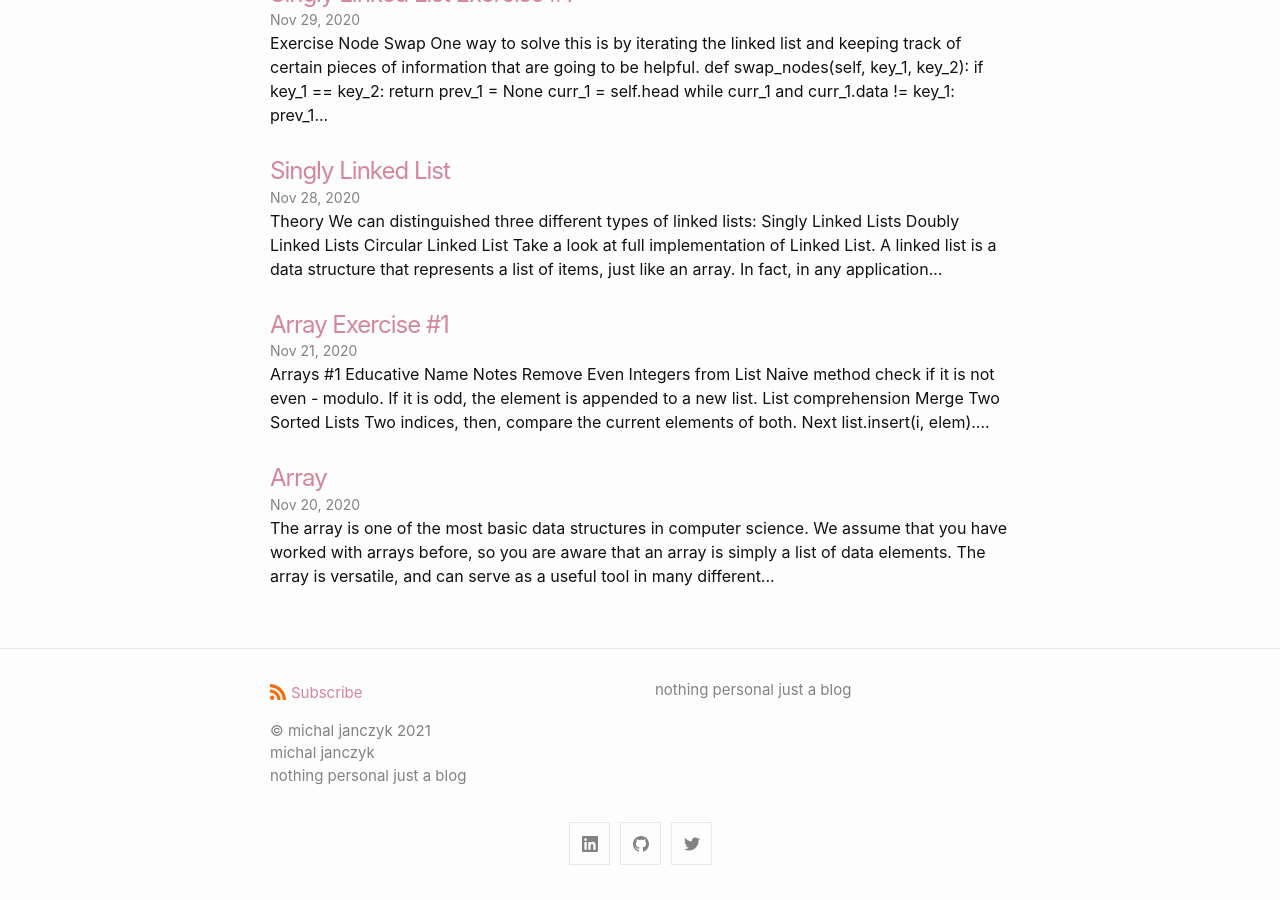
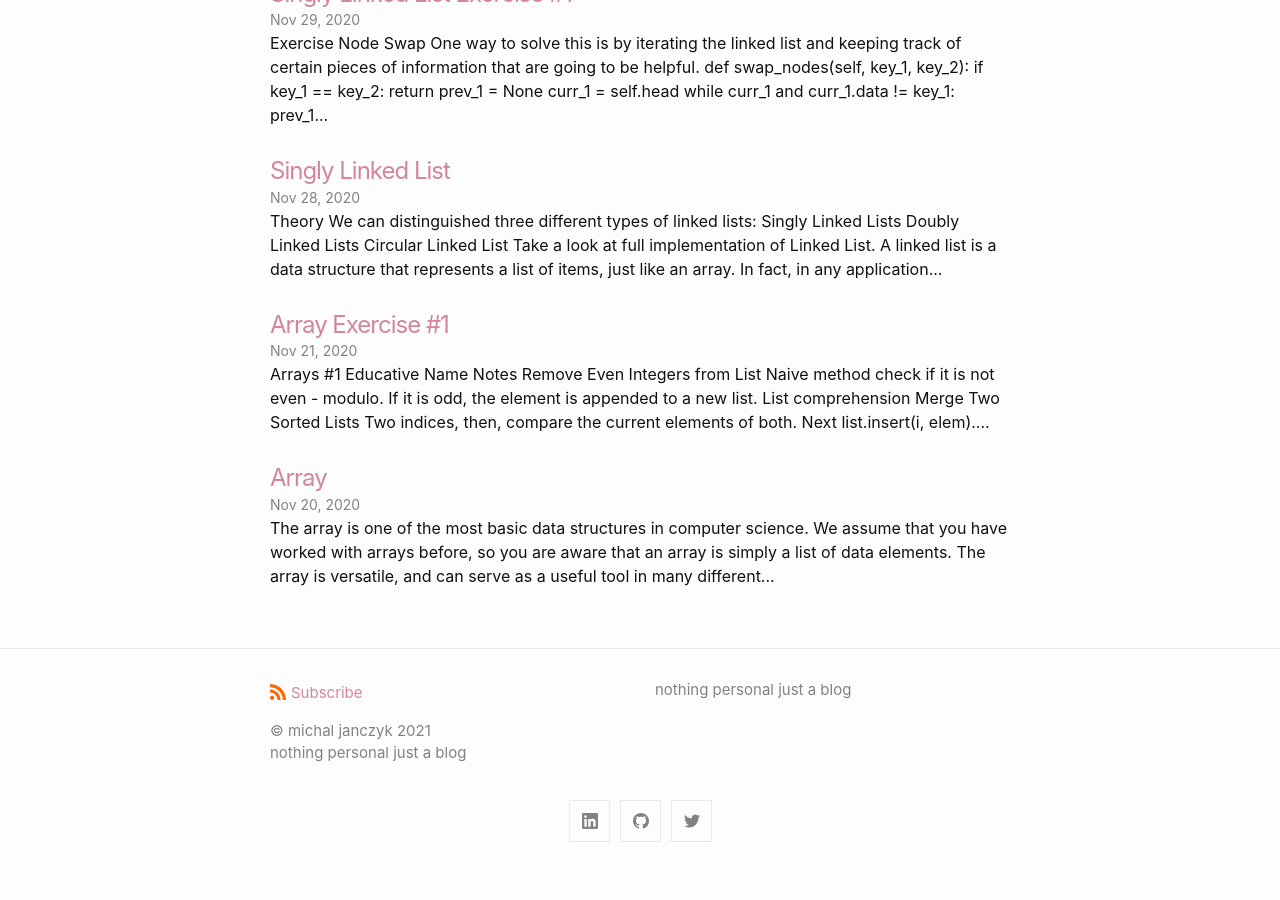
Before and after one commit to michal0janczyk/michaljanczyk.github.io, a Jekyll site: the page built from index.html, in a window 1280 px wide and 900 px high, scrolled down 1341 px. Built offline with Jekyll 4.4.1, drawn with Linux system fonts in a browser that asks for light colours; the list of posts is cut into pages by our own code; after the commit the page ends 2218 px from its top, so only the background shows below that.

Commit message:
Update footer.html

```diff
--- a/_includes/footer.html
+++ b/_includes/footer.html
@@ -15,9 +15,9 @@
       {%- if site.author %}
         <ul class="contact-list">
           {% if site.author.name -%}
-          <li>&copy; {{ site.copyright }} {{ 'now' | date: "%Y" }}</li>
-            <li class="p-name">{{ site.author.name | escape }}</li>
-            <p>{{ site.description | escape }}</p>
+            <li>&copy; {{ site.copyright }} {{ 'now' | date: "%Y" }}</li>
+            <!-- <li class="p-name">{{ site.author.name | escape }}</li> -->
+            <li>{{ site.description | escape }}</li>
           {% endif -%}
           {% if site.author.email -%}
             <li><a class="u-email" href="mailto:{{ site.author.email }}">{{ site.author.email }}</a></li>
```
